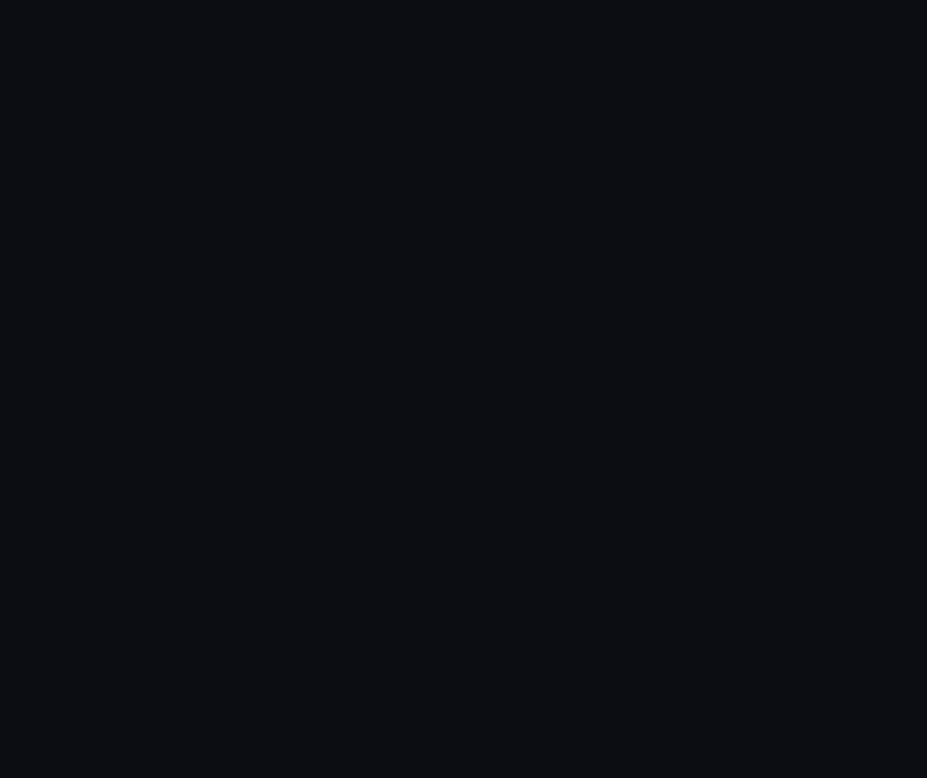
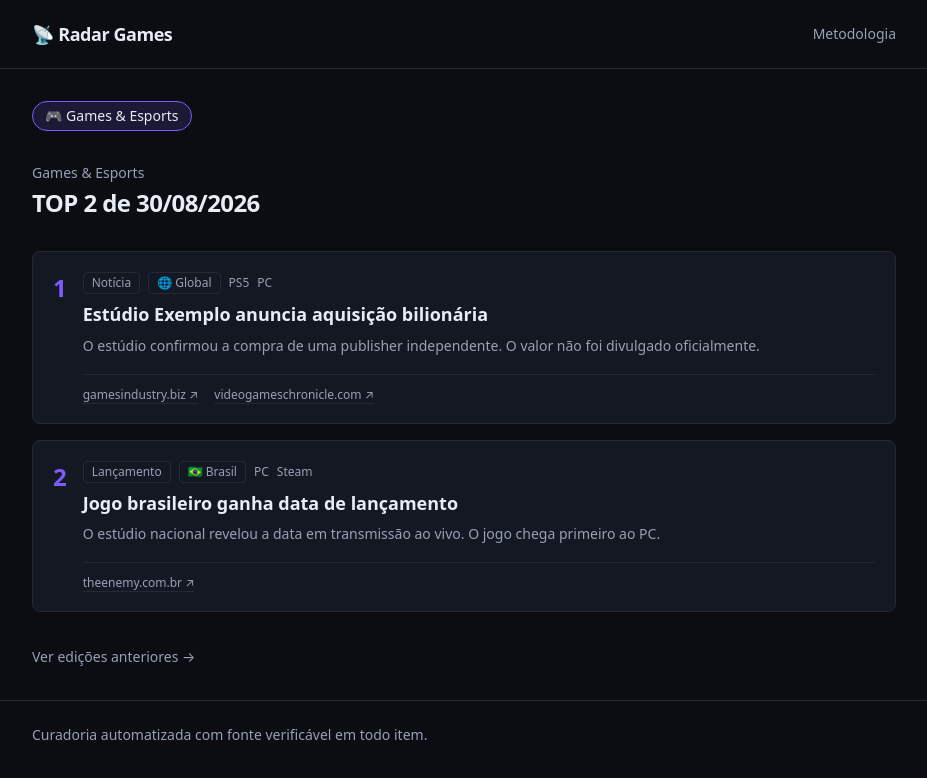
Before and after one commit to daniloalanm-hash/radar-games, a Next.js app: page / in a window 1280 px wide. Before the commit this address had no page. Shown: the top 778 px of the page, without its empty margins (176-1103 px from the left). Built offline with nearby package versions, Linux system fonts and the light colour scheme.

Commit message:
feat: rotas de edicao por categoria e data

```diff
--- /dev/null
+++ b/app/[categoria]/[data]/page.tsx
@@ -0,0 +1,35 @@
+import { notFound } from "next/navigation";
+import type { Metadata } from "next";
+import { CATEGORIAS, getCategoria } from "@/config/categorias";
+import { carregarEdicao, listarDatas } from "@/lib/edicoes";
+import { EdicaoView } from "@/components/EdicaoView";
+
+export function generateStaticParams() {
+  return CATEGORIAS.flatMap((categoria) =>
+    listarDatas(categoria.slug).map((data) => ({ categoria: categoria.slug, data })),
+  );
+}
+
+export async function generateMetadata({
+  params,
+}: {
+  params: Promise<{ categoria: string; data: string }>;
+}): Promise<Metadata> {
+  const { categoria, data } = await params;
+  return { title: `Radar ${categoria} — ${data}` };
+}
+
+export default async function PaginaEdicao({
+  params,
+}: {
+  params: Promise<{ categoria: string; data: string }>;
+}) {
+  const { categoria: slug, data } = await params;
+  const categoria = getCategoria(slug);
+  if (!categoria) notFound();
+
+  const edicao = carregarEdicao(slug, data);
+  if (!edicao) notFound();
+
+  return <EdicaoView edicao={edicao} categoria={categoria} />;
+}
--- /dev/null
+++ b/app/[categoria]/page.tsx
@@ -0,0 +1,30 @@
+import { notFound } from "next/navigation";
+import { CATEGORIAS, getCategoria } from "@/config/categorias";
+import { ultimaEdicao } from "@/lib/edicoes";
+import { EdicaoView } from "@/components/EdicaoView";
+
+export function generateStaticParams() {
+  return CATEGORIAS.map((categoria) => ({ categoria: categoria.slug }));
+}
+
+export default async function PaginaCategoria({
+  params,
+}: {
+  params: Promise<{ categoria: string }>;
+}) {
+  const { categoria: slug } = await params;
+  const categoria = getCategoria(slug);
+  if (!categoria) notFound();
+
+  const edicao = ultimaEdicao(slug);
+  if (!edicao) {
+    return (
+      <p className="text-suave">
+        Ainda não há edições para {categoria.nome}. Rode <code>/radar-{slug}</code> para gerar a
+        primeira.
+      </p>
+    );
+  }
+
+  return <EdicaoView edicao={edicao} categoria={categoria} />;
+}
--- a/app/page.tsx
+++ b/app/page.tsx
@@ -1,6 +1,18 @@
-import { redirect } from "next/navigation";
-import { CATEGORIA_PADRAO } from "@/config/categorias";
+import { CATEGORIA_PADRAO, getCategoria } from "@/config/categorias";
+import { ultimaEdicao } from "@/lib/edicoes";
+import { EdicaoView } from "@/components/EdicaoView";
 
 export default function Home() {
-  redirect(`/${CATEGORIA_PADRAO}`);
+  const categoria = getCategoria(CATEGORIA_PADRAO)!;
+  const edicao = ultimaEdicao(CATEGORIA_PADRAO);
+
+  if (!edicao) {
+    return (
+      <p className="text-suave">
+        Ainda não há edições. Rode <code>/radar-games</code> para gerar a primeira.
+      </p>
+    );
+  }
+
+  return <EdicaoView edicao={edicao} categoria={categoria} />;
 }
--- /dev/null
+++ b/components/CabecalhoEdicao.tsx
@@ -0,0 +1,28 @@
+import type { Edicao } from "@/lib/schema";
+
+function formatarData(data: string): string {
+  const [ano, mes, dia] = data.split("-");
+  return `${dia}/${mes}/${ano}`;
+}
+
+export function CabecalhoEdicao({
+  edicao,
+  categoriaNome,
+}: {
+  edicao: Edicao;
+  categoriaNome: string;
+}) {
+  return (
+    <div>
+      <p className="text-sm text-suave">{categoriaNome}</p>
+      <h1 className="mt-1 text-2xl font-bold tracking-tight">
+        TOP {edicao.itens.length} de {formatarData(edicao.data)}
+      </h1>
+      {edicao.observacao ? (
+        <p className="mt-3 rounded border border-alerta/40 bg-alerta/10 px-3 py-2 text-sm text-alerta">
+          {edicao.observacao}
+        </p>
+      ) : null}
+    </div>
+  );
+}
--- /dev/null
+++ b/components/EdicaoView.tsx
@@ -0,0 +1,32 @@
+import Link from "next/link";
+import type { Categoria } from "@/config/categorias";
+import type { Edicao } from "@/lib/schema";
+import { CabecalhoEdicao } from "./CabecalhoEdicao";
+import { NavCategorias } from "./NavCategorias";
+import { RadarCard } from "./RadarCard";
+
+export function EdicaoView({ edicao, categoria }: { edicao: Edicao; categoria: Categoria }) {
+  return (
+    <div className="space-y-8">
+      <NavCategorias ativa={categoria.slug} />
+      <CabecalhoEdicao edicao={edicao} categoriaNome={categoria.nome} />
+
+      {edicao.itens.length === 0 ? (
+        <p className="text-suave">Nenhum destaque com fonte verificável nesta janela.</p>
+      ) : (
+        <div className="space-y-4">
+          {edicao.itens.map((item) => (
+            <RadarCard key={item.slug} item={item} />
+          ))}
+        </div>
+      )}
+
+      <Link
+        href={`/${categoria.slug}/arquivo`}
+        className="inline-block text-sm text-suave hover:text-texto"
+      >
+        Ver edições anteriores →
+      </Link>
+    </div>
+  );
+}
```
